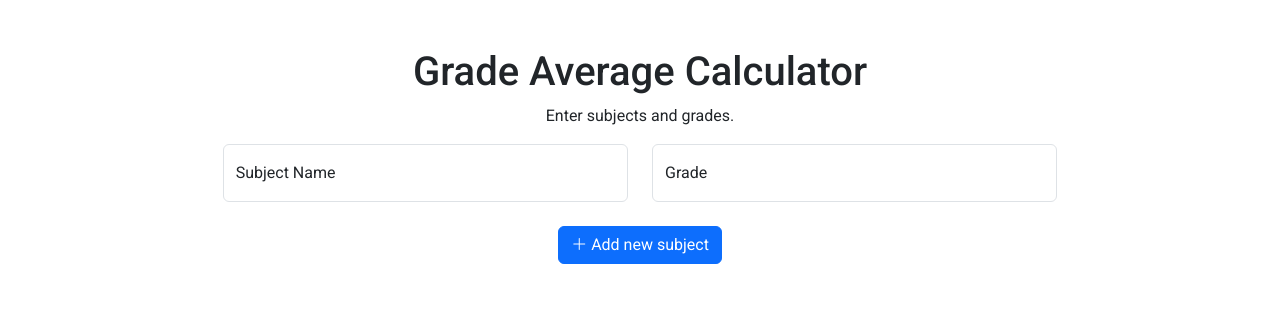
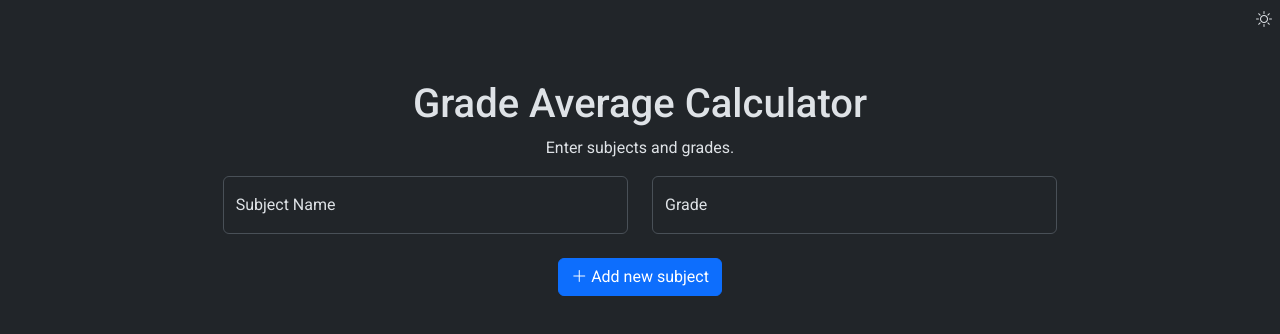
Before and after one commit to arturszolke/grade-calculator, a Vue app: page / in a window 1280 px wide. Shown: the top 334 px of the page. Built offline with nearby package versions, Linux system fonts and the light colour scheme.

Commit message:
Add toggle theme

```diff
--- a/index.html
+++ b/index.html
@@ -1,5 +1,5 @@
 <!DOCTYPE html>
-<html lang="en">
+<html lang="en" data-bs-theme="dark">
   <head>
     <meta charset="UTF-8">
     <link rel="icon" href="/favicon.ico">
--- a/src/App.vue
+++ b/src/App.vue
@@ -1,6 +1,9 @@
 <template>
-    <div class="m-2">
-
+    <div class="m-2 overflow-hidden">
+        <div class="d-flex justify-content-end">
+            <i v-if="theme === 'dark'" class="bi bi-moon" @click="toggleTheme"></i>
+            <i v-else class="bi bi-sun" @click="toggleTheme"></i>
+        </div>
         <div class="row d-flex text-center mt-5">
             <h1>Grade Average Calculator</h1>
             <p>Enter subjects and grades.</p>
@@ -95,6 +98,8 @@ const grade_sugestion = ref<Number>(0)
 const subject_input = ref<String>('')
 const grade_input = ref<Number | null>(null)
 
+const theme = ref('light')
+
 watch(subject_grade, (newVal) => {
     const grades = newVal.map(row => row.grade).filter(Boolean)
     const sum = grades.reduce((a, b) => Number(a) + Number(b), 0)
@@ -138,6 +143,13 @@ function removeSubject(subject: String, grade: Number | null) {
         return row.subject !== subject || row.grade !== grade
     })
 }
+
+function toggleTheme() {
+    const htmlEl = document.documentElement;
+    const currentTheme = htmlEl.getAttribute('data-bs-theme');
+    theme.value = currentTheme === 'dark' ? 'light' : 'dark';
+    htmlEl.setAttribute('data-bs-theme', currentTheme === 'dark' ? 'light' : 'dark');
+}
 </script>
 
 <style></style>
```
Also changed, not shown: 1 other file (tests, documents, lock files or other folders).
